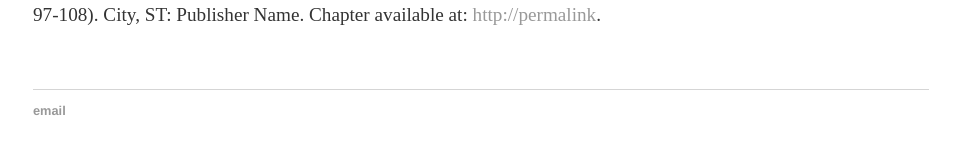
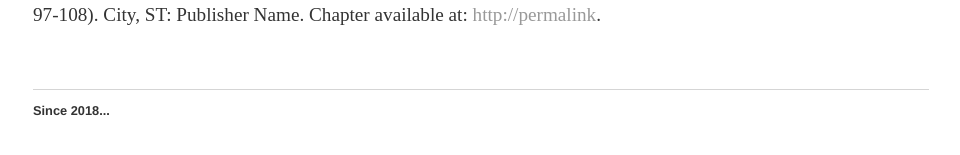
Before and after one commit to cliffusion/observing.cliff, a Jekyll site: the page built from cv/index.html, in a window 1280 px wide. Shown: the part 427-582 px from the top of the page, without its empty margins (159-1119 px from the left). Built offline with Jekyll 4.4.1, drawn with Linux system fonts in a browser that asks for light colours.

Commit message:
Update default.html

```diff
--- a/_layouts/default.html
+++ b/_layouts/default.html
@@ -25,7 +25,7 @@
 
   <footer>
    <ul>
-   <li><a href="mailto:cliffusionous@gmail.com">email</a></li>
+   <li>Since 2018... </li>
    </ul>
   </footer>
   </body>
```
